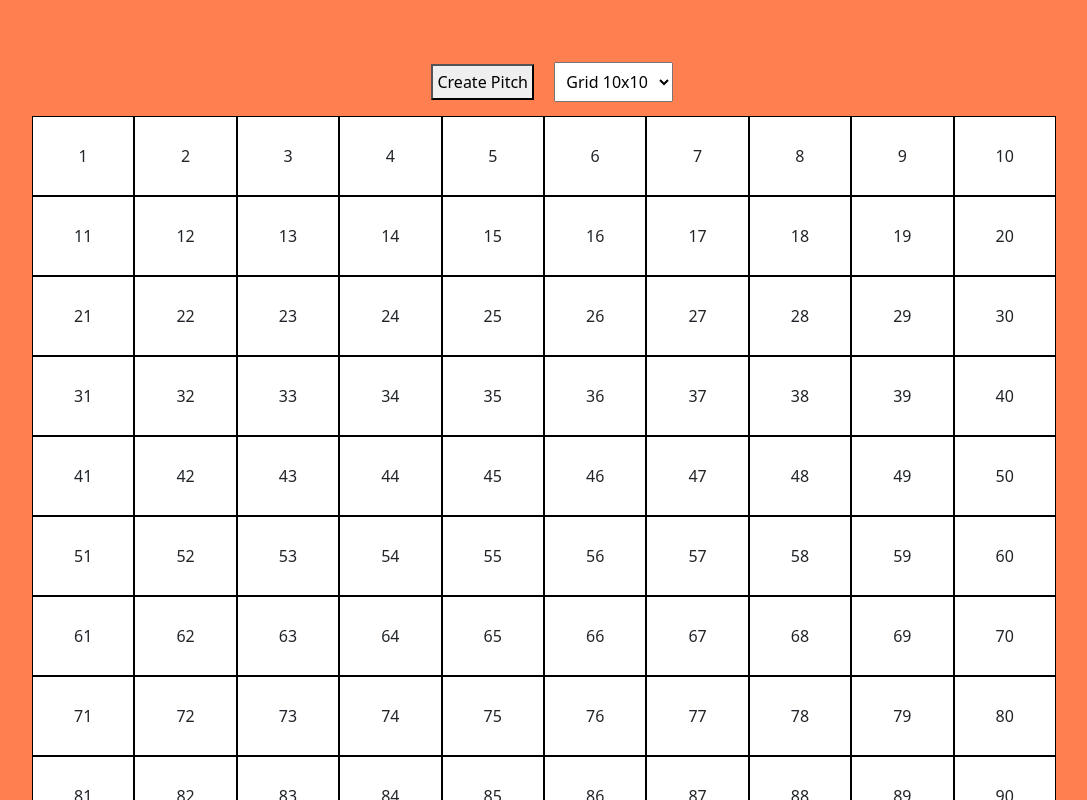
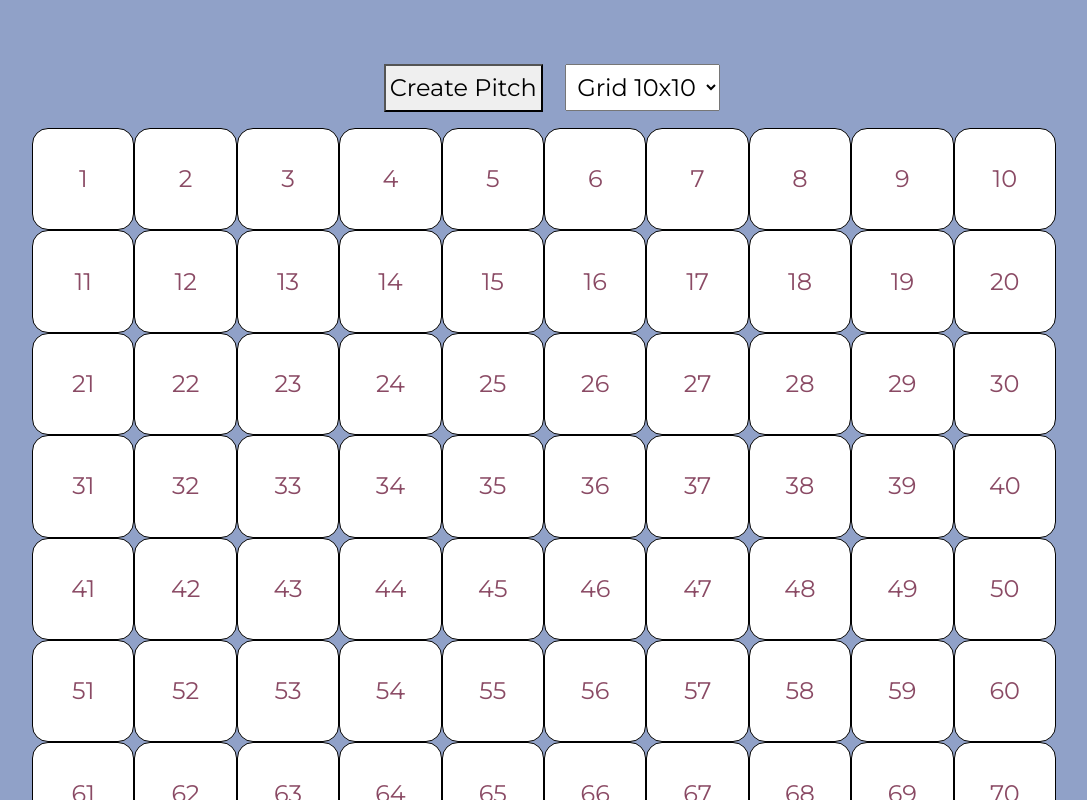
Before and after one commit to PasqualeAragosa/js-campominato-dom, a plain HTML site: page index.html in a window 1280 px wide. Both pictures are taken after a click on the button "Create Pitch". Shown: the top 800 px of the page, without its empty margins (96-1183 px from the left). Drawn offline with nearby package versions, Linux system fonts and the light colour scheme.

Commit message:
add style

```diff
--- a/assets/css/style.css
+++ b/assets/css/style.css
@@ -6,17 +6,22 @@
 }
 
 body {
-    background-color: coral;
+    background-color: #90A1C8;
+    color: #8A4A64;
+    font-family: 'Montserrat', sans-serif;
+    font-size: 1.5rem;
 }
 
 img {
     max-width: 100%;
 }
 
-.my_container {
-    width: 80%;
-    margin: auto;
+h1 {
+    color: black;
+    font-size: 3rem;
+    margin-top: 3rem;
 }
+
 button {
     margin: 1rem;
     padding: 0.25rem;
@@ -25,12 +30,18 @@ button {
 select {
     padding: 0.45rem;
 }
+
+.my_container {
+    width: 80%;
+    margin: auto;
+}
 /* #endregion Common */
 
 /* #region Main */
 .box {
-    height: 80px;
+    aspect-ratio: 1 / 1;
     border: 1px solid black;
+    border-radius: 1rem;
     background-color: white;
     display: flex;
     justify-content: center;
@@ -40,4 +51,8 @@ select {
 .lightblue {
     background-color: lightblue;
 }
+
+.red {
+    background-color: red;
+}
 /* #endregion Main */
--- a/assets/js/main.js
+++ b/assets/js/main.js
@@ -2,13 +2,13 @@
 CONSEGNA
 
 1 - Il computer generare 16 numeri casuali(le bombe) in base al range di difficoltà.
-
 2 - Nella stessa cella può essere posizionata al massimo una bomba.
 3 - In seguito l'utente clicca su una cella:
 4 - se il numero è presente nella lista
         4.1 - abbiamo calpestato una bomba - la cella si colora di rosso e la partita termina.
     Altrimenti
         4.2 - la cella cliccata si colora di azzurro e l'utente può continuare a cliccare sulle altre celle.
+
 5 - La partita termina quando il giocatore clicca su una bomba o quando ha rivelato tutte le celle che non sono bombe.
 6 - Al termine il software deve comunicare il numero di volte che l’utente ha cliccato su una cella che non era una bomba.
 */
@@ -30,33 +30,17 @@ buttonEl.addEventListener('click', function() {
     const gridEL = document.querySelector('.grid');
     //Aggiung0 un'istruzione per cui la griglia si resetti
     gridEL.innerHTML = '';
+    //Inizializzo un contatore
+    let current = 0;
 
     //Creo la dimensione dell'array di bombe
     const sizeBombs = 16;
     //Creo un array di bombe
     const bombs = [];
-    //Ciclo fino al completamento dell'array
-    for (let i = 0; i < sizeBombs; i++) {
-        //Genero un numero casuale
-        let bomb = getRandomNum(1, sizeLvl);
-        //Se l'array ha già un numero
-        if (i > 0) {
-            //Genero un numero casuale
-            bomb = getRandomNum(1, sizeLvl);
-            //Se repetNum rimane false allora non ci sono numeri uguali
-            let repetNum = false;
-            //Ciclo tutta la lunghezza dell'array in maniera dinamica
-            for (let i = 0; i < bombs.length; i++) {
-                //Se repetNum true allora già esiste un numero uguale
-                if (bomb === bombs[i]) {
-                    repetNum = true;
-                }
-            }
-            if (repetNum === false) {
-                bombs.push(bomb);
-            }
-        } else {
-            //Inserisco il primo numero nell'arry vuoto
+
+    while (bombs.length != sizeBombs) {
+        const bomb = getRandomNum(1, sizeLvl);
+        if (!bombs.includes(bomb)) {
             bombs.push(bomb);
         }
     }
@@ -74,9 +58,17 @@ buttonEl.addEventListener('click', function() {
         //Aggiungo un toggle colorato
         boxEl.addEventListener('click', function() {
             boxEl.classList.toggle('lightblue');
+            if (bombs.includes(num)) {
+                boxEl.classList.toggle('red');
+                gridEL.innerHTML = `<h1>Hai totalizzato: ${current}</h1>`;
+            }
+            current++;
             console.log(num);
         })
 
+        // if (boxEl.style.backgroundColor === 'red') {
+        //     gridEL.innerHTML = `<h1">Hai totalizzato: ${current}</h1>`;
+        // }
+
     }
-
 });
--- a/index.html
+++ b/index.html
@@ -9,7 +9,11 @@
     <link rel="stylesheet" href="https://cdnjs.cloudflare.com/ajax/libs/font-awesome/6.2.0/css/all.min.css" integrity="sha512-xh6O/CkQoPOWDdYTDqeRdPCVd1SpvCA9XXcUnZS2FmJNp1coAFzvtCN9BmamE+4aHK8yyUHUSCcJHgXloTyT2A==" crossorigin="anonymous" referrerpolicy="no-referrer" />
     <!-- BS to CSS link -->
     <link href="https://cdn.jsdelivr.net/npm/bootstrap@5.2.2/dist/css/bootstrap.min.css" rel="stylesheet" integrity="sha384-Zenh87qX5JnK2Jl0vWa8Ck2rdkQ2Bzep5IDxbcnCeuOxjzrPF/et3URy9Bv1WTRi" crossorigin="anonymous">
-    <!-- CSS link -->
+    <!-- GOOGLE Fonts -->
+    <link rel="preconnect" href="https://fonts.googleapis.com">
+    <link rel="preconnect" href="https://fonts.gstatic.com" crossorigin>
+    <link href="https://fonts.googleapis.com/css2?family=Montserrat&display=swap" rel="stylesheet">
+        <!-- CSS link -->
     <link rel="stylesheet" href="./assets/css/style.css">
 </head>
 <body>
@@ -27,7 +31,7 @@
                 </select>
             </div>
             <!-- /.box_menu -->
-            <div class="grid d-flex flex-wrap">
+            <div class="grid d-flex flex-wrap justify-content-center">
             </div>
             <!-- /.grid -->
         </div>
```
